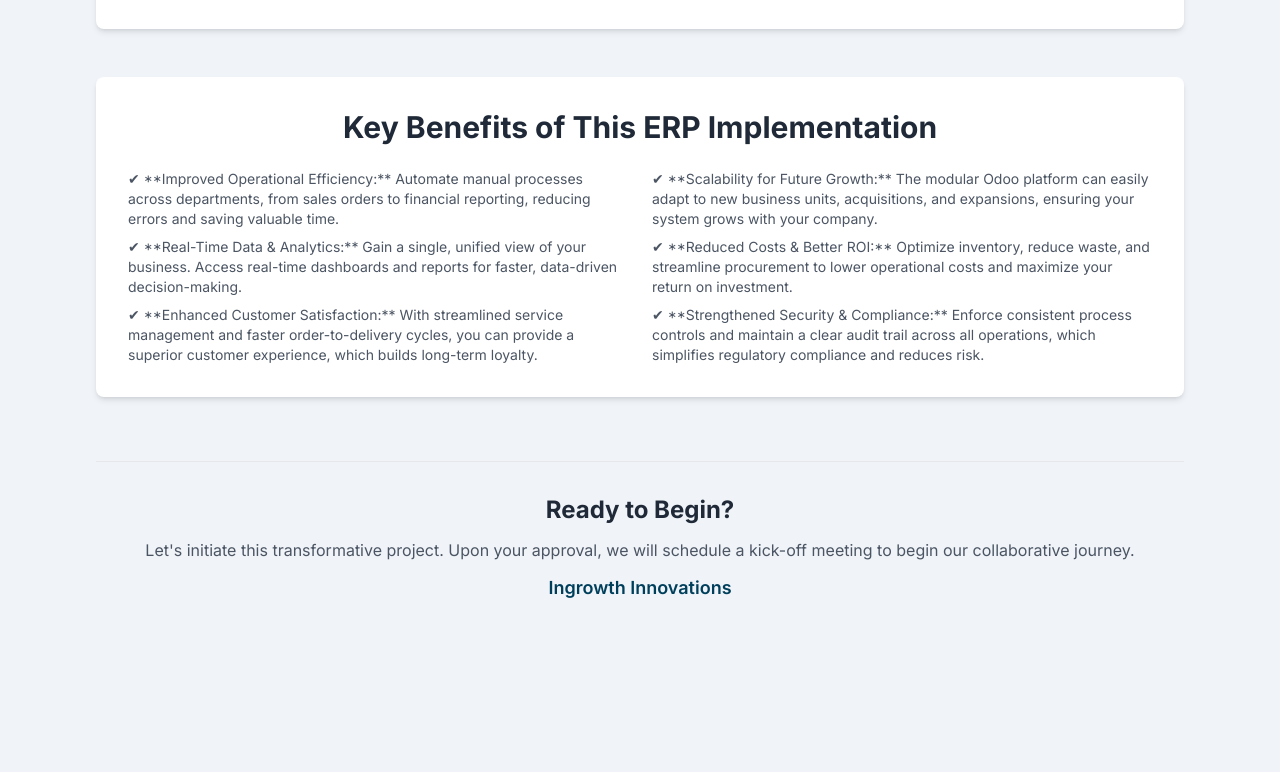
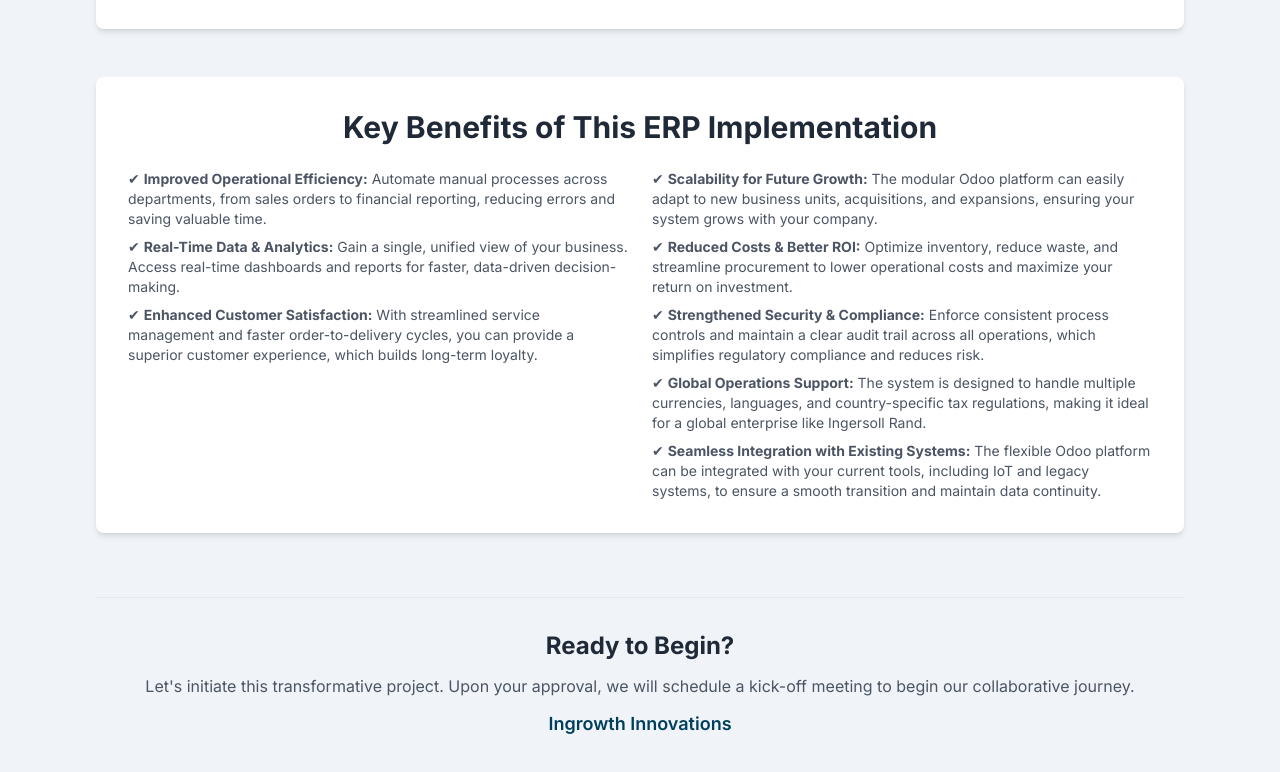
Before and after one commit to MEETT007/Ingersol, a plain HTML site: page index.html in a window 1280 px wide. Shown: the part 5392-6164 px from the top of the page. Before the commit the page ends 6058 px from the top, so only its background shows below. Drawn offline with nearby package versions, Linux system fonts and the light colour scheme.

Commit message:
Update index.html

```diff
--- a/index.html
+++ b/index.html
@@ -382,14 +382,16 @@
                 <h2 class="text-3xl font-bold text-center mb-6">Key Benefits of This ERP Implementation</h2>
                 <div class="grid grid-cols-1 md:grid-cols-2 gap-6 text-sm text-gray-600">
                     <div class="space-y-2">
-                        <p>&#10004; **Improved Operational Efficiency:** Automate manual processes across departments, from sales orders to financial reporting, reducing errors and saving valuable time.</p>
-                        <p>&#10004; **Real-Time Data & Analytics:** Gain a single, unified view of your business. Access real-time dashboards and reports for faster, data-driven decision-making.</p>
-                        <p>&#10004; **Enhanced Customer Satisfaction:** With streamlined service management and faster order-to-delivery cycles, you can provide a superior customer experience, which builds long-term loyalty.</p>
+                        <p>&#10004; <strong>Improved Operational Efficiency:</strong> Automate manual processes across departments, from sales orders to financial reporting, reducing errors and saving valuable time.</p>
+                        <p>&#10004; <strong>Real-Time Data & Analytics:</strong> Gain a single, unified view of your business. Access real-time dashboards and reports for faster, data-driven decision-making.</p>
+                        <p>&#10004; <strong>Enhanced Customer Satisfaction:</strong> With streamlined service management and faster order-to-delivery cycles, you can provide a superior customer experience, which builds long-term loyalty.</p>
                     </div>
                     <div class="space-y-2">
-                        <p>&#10004; **Scalability for Future Growth:** The modular Odoo platform can easily adapt to new business units, acquisitions, and expansions, ensuring your system grows with your company.</p>
-                        <p>&#10004; **Reduced Costs & Better ROI:** Optimize inventory, reduce waste, and streamline procurement to lower operational costs and maximize your return on investment.</p>
-                        <p>&#10004; **Strengthened Security & Compliance:** Enforce consistent process controls and maintain a clear audit trail across all operations, which simplifies regulatory compliance and reduces risk.</p>
+                        <p>&#10004; <strong>Scalability for Future Growth:</strong> The modular Odoo platform can easily adapt to new business units, acquisitions, and expansions, ensuring your system grows with your company.</p>
+                        <p>&#10004; <strong>Reduced Costs & Better ROI:</strong> Optimize inventory, reduce waste, and streamline procurement to lower operational costs and maximize your return on investment.</p>
+                        <p>&#10004; <strong>Strengthened Security & Compliance:</strong> Enforce consistent process controls and maintain a clear audit trail across all operations, which simplifies regulatory compliance and reduces risk.</p>
+                        <p>&#10004; <strong>Global Operations Support:</strong> The system is designed to handle multiple currencies, languages, and country-specific tax regulations, making it ideal for a global enterprise like Ingersoll Rand.</p>
+                        <p>&#10004; <strong>Seamless Integration with Existing Systems:</strong> The flexible Odoo platform can be integrated with your current tools, including IoT and legacy systems, to ensure a smooth transition and maintain data continuity.</p>
                     </div>
                 </div>
             </section>
```
